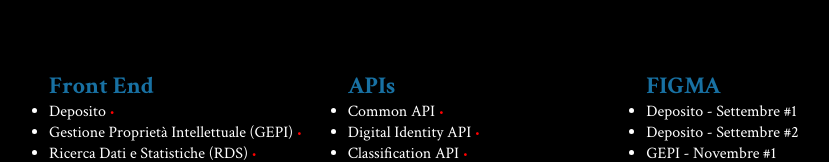
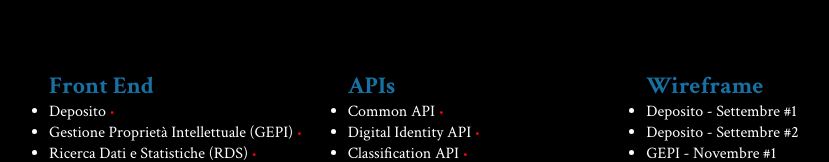
Before and after one commit to guildenstern70/uibmsites, a Next.js app: page / in a window 1280 px wide. Shown: the part 405-567 px from the top of the page, without its empty margins (243-1072 px from the left). Built offline with nearby package versions, Linux system fonts and the light colour scheme; no server answers.

Commit message:
Added package-json.lock

```diff
--- a/app/page.js
+++ b/app/page.js
@@ -71,7 +71,7 @@
                     </ul>
                 </div>
                 <div className={styles.item}>
-                    <h2 className={styles.title}>FIGMA</h2>
+                    <h2 className={styles.title}>Wireframe</h2>
                     <ul>
                         <li><a
                             href="https://www.figma.com/design/BkWe7ggTQoJkan3V569mMh/DEV-Protos-show-v7-on-draft-team-vv2.2"
```
Also changed, not shown: 1 other file (tests, documents, lock files or other folders).
